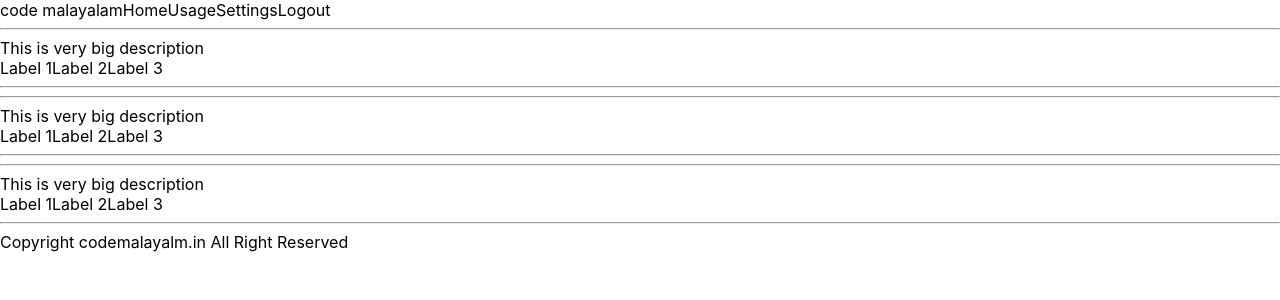
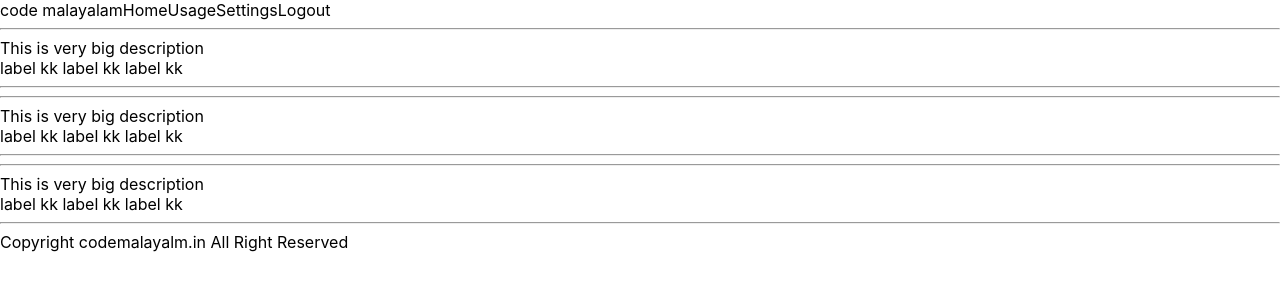
Before and after one commit to anupamatm/react_code_malayalam, a React (Create React App) app: page / in a window 1280 px wide. Shown: the top 300 px of the page. Built offline with nearby package versions, Linux system fonts and the light colour scheme.

Commit message:
functional component

```diff
--- a/src/App.js
+++ b/src/App.js
@@ -1,3 +1,4 @@
+import Label from './Label';
 import logo from './logo.svg';
 // import './App.css';
 
@@ -9,9 +10,9 @@ function ListItem(){
         This is very big description
       </div>
       <div className='list-label'>
-        <span>Label 1</span>
-        <span>Label 2</span>
-        <span>Label 3</span>
+        <Label/>
+        <Label/>
+        <Label/>
       </div>
       <hr/>
     </div>
@@ -30,13 +31,11 @@ function App() {
       </header>
       <div className='app-body'>
           <div className='app-list'>
-          {ListItem()}
-          {ListItem()}
-          {ListItem()}
 
-           {/* <ListItem/>
+
            <ListItem/>
-           <ListItem/> */}
+           <ListItem/>
+           <ListItem/>
 
           </div>
       </div>
--- /dev/null
+++ b/src/Label.js
@@ -0,0 +1,17 @@
+import React from 'react'
+
+// function Label() {
+//   return (
+//     <span>label A </span>
+//   )
+// }
+
+// export default Label
+
+class Label extends React.Component{
+    render(){
+        return <span> label kk </span>
+    }
+}
+
+export default Label;
```
